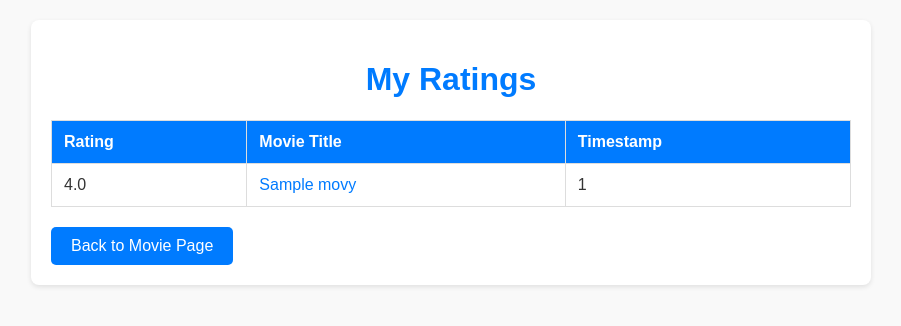
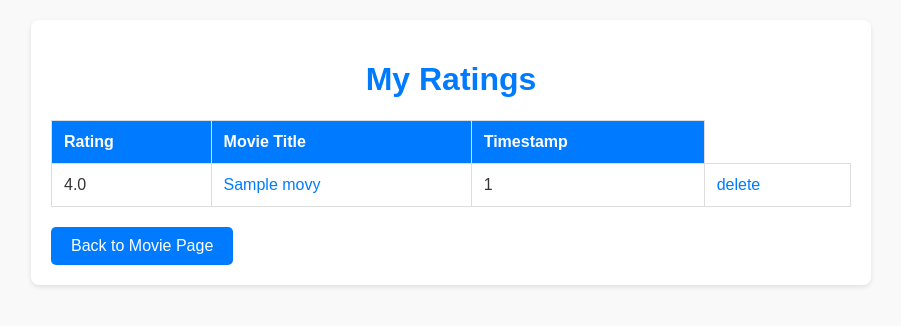
Before and after one commit to chengyin30069/DBMS_final_project, a Flask app: page /my_ratings in a window 1280 px wide. Shown: the top 326 px of the page, without its empty margins (189-1090 px from the left). Run offline with Flask 3, Linux system fonts and the light colour scheme; the visitor is signed in with stand-in values (Sample User, id 1); tables that the repository leaves empty hold one stand-in row (values such as "Sample post").

Commit message:
[Progress]
Finished testing /delete_ratings/{movieid}

```diff
--- a/main.py
+++ b/main.py
@@ -447,8 +447,8 @@ def edit_ratings():
 
 #delete ratings (Last page should be "/my_ratings")
 
-@app.route("/delete_ratings/{int:movieid}", methods=["GET"])
-def delete_ratings():
+@app.route("/delete_ratings/<int:movieid>", methods=["GET", "POST"])
+def delete_ratings(movieid):
     if 'username' not in session:
         return redirect("/")
     username=session['username']
--- a/templates/my_ratings.html
+++ b/templates/my_ratings.html
@@ -84,6 +84,7 @@
                             <td>{{ rating }}</td>
                             <td><a href="/movie/{{ movieid }}">{{ title }}</a></td>
                             <td>{{ timestamp }}</td>
+							<td><a href="delete_ratings/{{ movieid }}">delete</a></td>
                         </tr>
                     {% endfor %}
                 </tbody>
```
